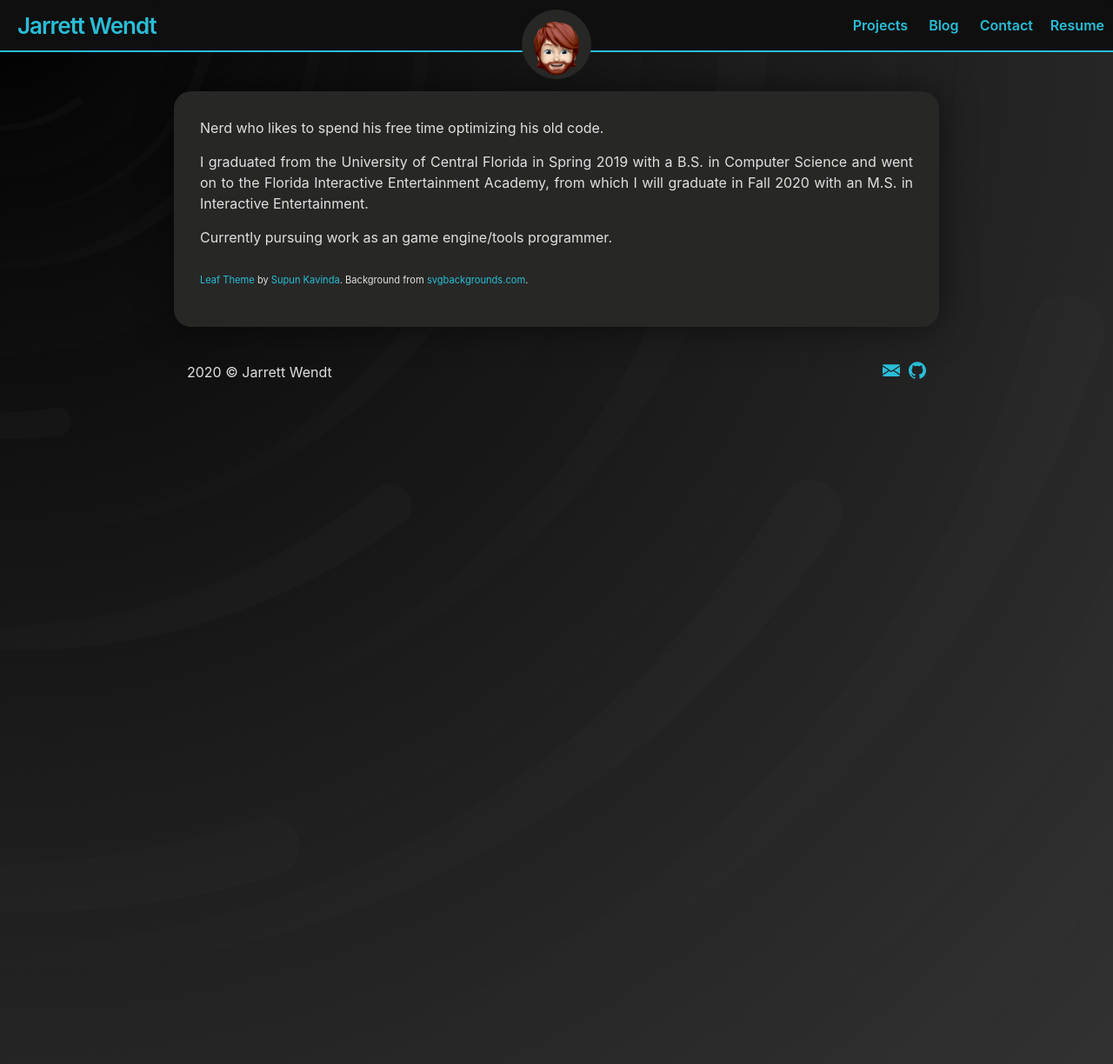
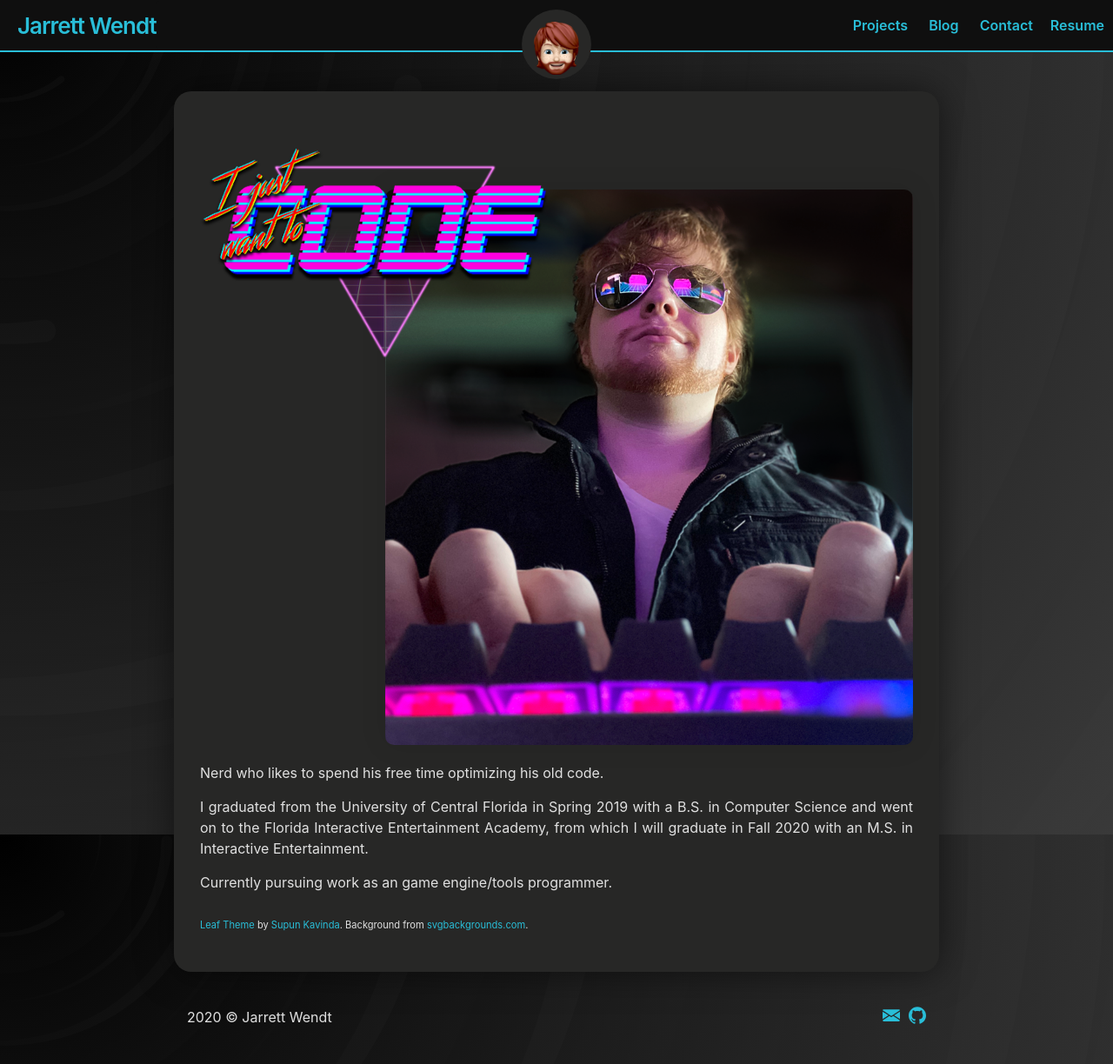
Before and after one commit to JarrettWendt/JarrettWendt.github.io, a Jekyll site: the page built from index.md, in a window 1280 px wide and 1224 px high. Shown: the whole window at 87% size. Built offline with Jekyll 4.4.1, drawn with Linux system fonts in a browser that asks for light colours.

Commit message:
about page

```diff
--- a/_sass/_layout-header.scss
+++ b/_sass/_layout-header.scss
@@ -10,6 +10,7 @@
 	border-bottom: 2px solid $theme-color;
 	padding-left: 20px;
 	font-weight: 600;
+	z-index: 1;
 }
 
 .site-title {
--- a/index.md
+++ b/index.md
@@ -2,6 +2,14 @@
 # title: false
 layout: page
 ---
+
+<img src="assets/i_just_want_to_code.png" alt="I just want to code" width="400px" style="position: absolute; display: block; margin-left: 0; margin-right: auto; box-shadow: 0 0 0px rgba(0,0,0,0);">
+
+<!-- <img src="assets/i_just_want_to_code.png" alt="I just want to code" width="50%" style="display: block; margin-left: auto; margin-right: auto; box-shadow: 0 0 0px rgba(0,0,0,0);"> -->
+
+<br/><br/>
+
+<img src="assets/hacker_me.png" alt="I just want to code" width="74%" style="display: block; margin-left: auto; margin-right: 0;">
 
 Nerd who likes to spend his free time optimizing his old code.
 
```
Also changed, not shown: collections/_projects/2020-05-31-KeepersOfTheTrees.md (+3 -2 lines), assets/hacker_me.png (added), assets/i_just_want_to_code.png (added).
